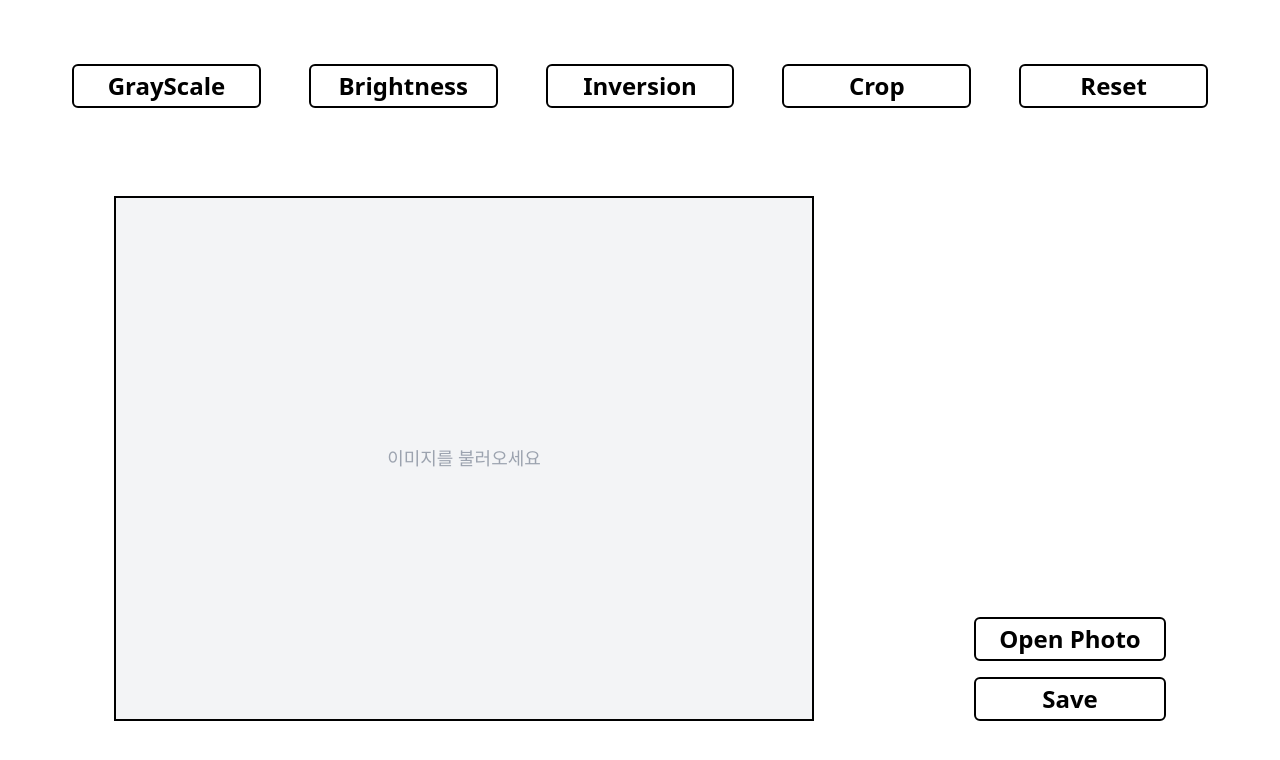
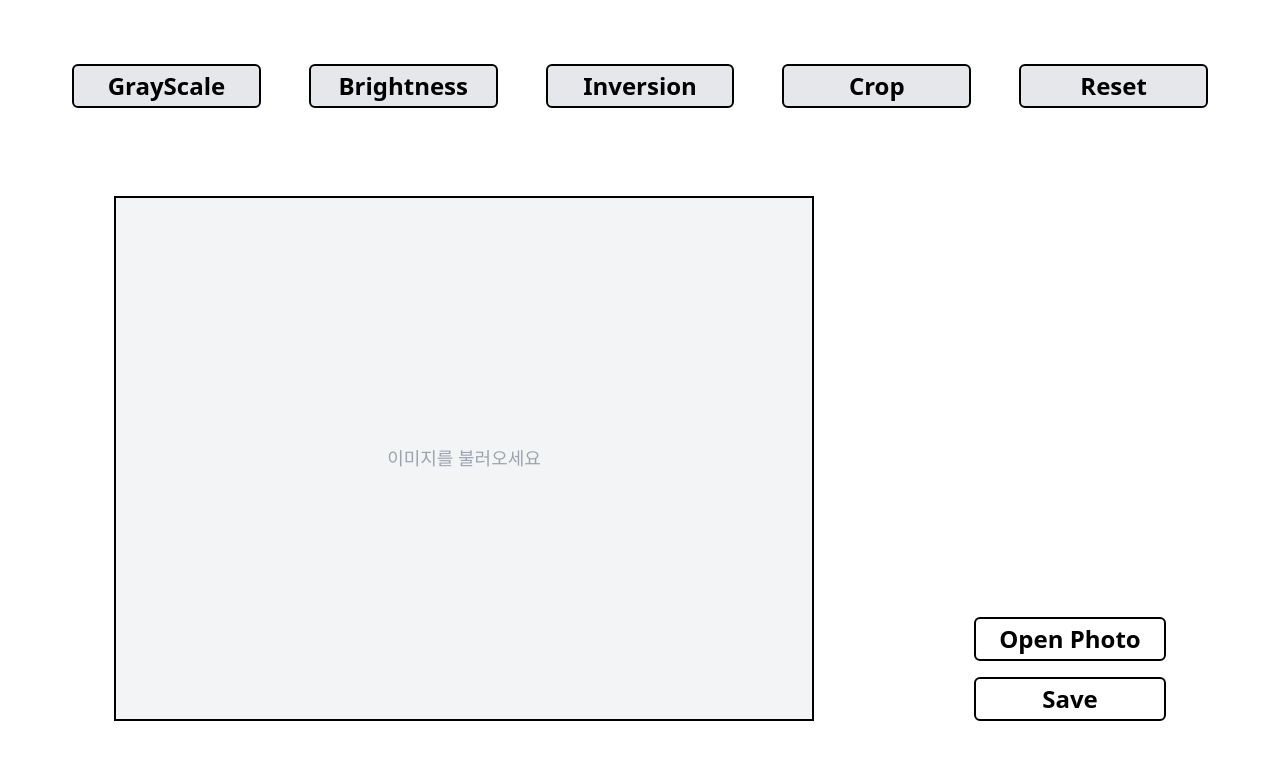
Before and after one commit to woowa-opencourse/image-processing, a React app in the folder frontend/react-ts/: page / in a window 1280 px wide. Shown: the top 760 px of the page. Built offline with nearby package versions, Linux system fonts and the light colour scheme; the HTML template or start-up script is replaced by a standard one.

Commit message:
feat(crop): cropMode 시 Crop 버튼 색 변경 기능 추가

```diff
--- a/frontend/react-ts/src/components/EditorPanel.tsx
+++ b/frontend/react-ts/src/components/EditorPanel.tsx
@@ -1,23 +1,35 @@
 interface Props {
-    onFilter: (type: string) => void
+    onFilter: (type: string) => void;
+    cropMode: boolean;
 }
 
-const buttons = ['GrayScale', 'Brightness', 'Inversion', 'Crop', 'Reset']
+const buttons = ["GrayScale", "Brightness", "Inversion", "Crop", "Reset"];
 
-export default function EditorPanel({ onFilter }: Props) {
+export default function EditorPanel({ onFilter, cropMode }: Props) {
     return (
-        <div
-            className="w-full flex flex-wrap justify-center gap-4 p-4"
-        >
-            {buttons.map((button) => (
+        <div className="w-full flex flex-wrap justify-center gap-4 p-4">
+            {buttons.map((button) => {
+                const isCrop = button === "Crop";
+
+                return (
                     <button
                         key={button}
                         onClick={() => onFilter(button)}
-                    className="border-2 border-black px-4 py-1 font-semibold text-2xl hover:bg-gray-100 flex-1 mx-4 rounded-md"
+                        className={`
+                            border-2 border-black px-4 py-1 font-semibold text-2xl
+                            flex-1 mx-4 rounded-md transition
+                            ${isCrop
+                            ? (cropMode
+                                ? "bg-red-500 text-white"
+                                : "bg-gray-200 hover:bg-gray-300")
+                            : "bg-gray-200 hover:bg-gray-100"
+                        }
+                        `}
                     >
                         {button}
                     </button>
-            ))}
+                );
+            })}
         </div>
-    )
+    );
 }
--- a/frontend/react-ts/src/components/ImageEditor.tsx
+++ b/frontend/react-ts/src/components/ImageEditor.tsx
@@ -133,7 +133,7 @@ export default function ImageEditor() {
 
     return (
         <div className="p-50 flex flex-col gap-y-8 md:gap-y-10 w-full max-w-[1200px] min-h-[80vh] mx-auto">
-            <EditorPanel onFilter={handleFilter} />
+            <EditorPanel onFilter={handleFilter} cropMode={isCropMode} />
             <div className="flex flex-col md:flex-row justify-center items-end gap-x-40 gap-y-10 p-8 w-full max-w-[1200px] mx-auto">
                 <ImageCanvas
                     image={image}
```
Lines whose indentation alone changed are shown as unchanged.
